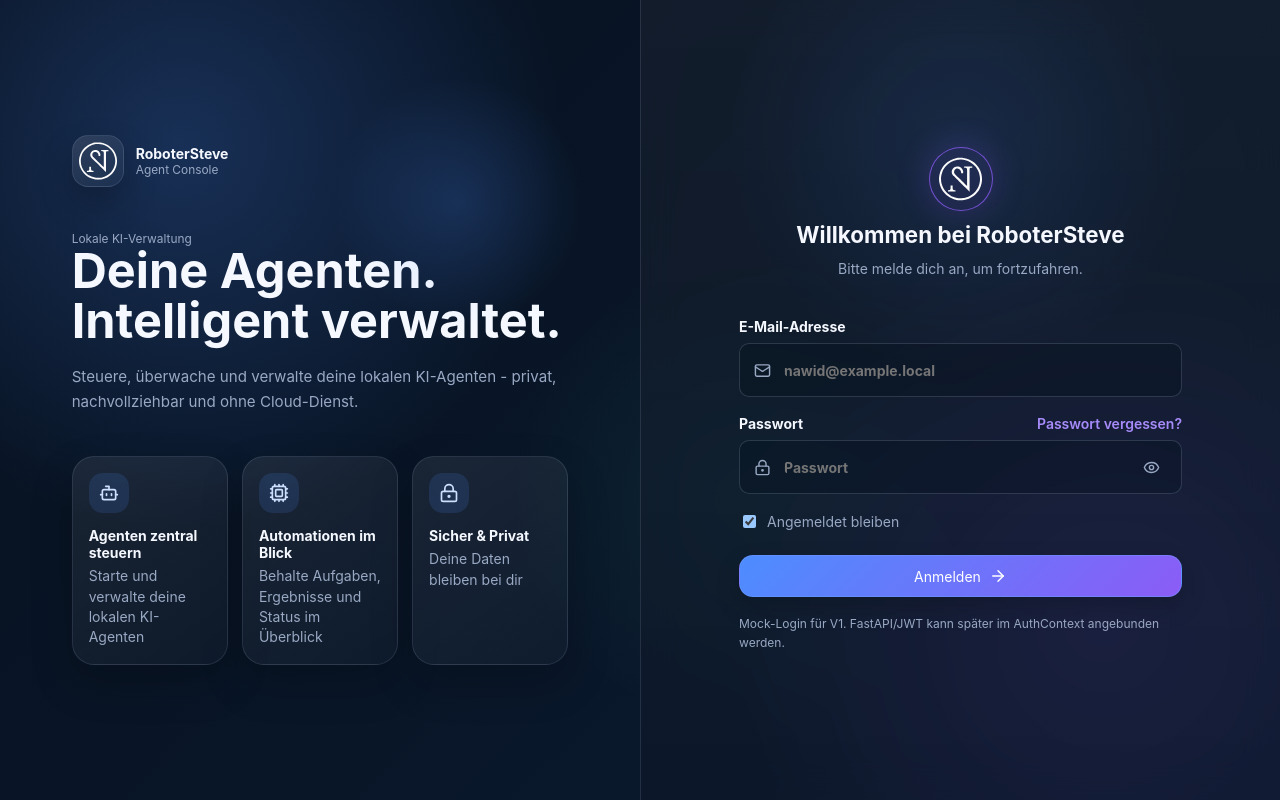
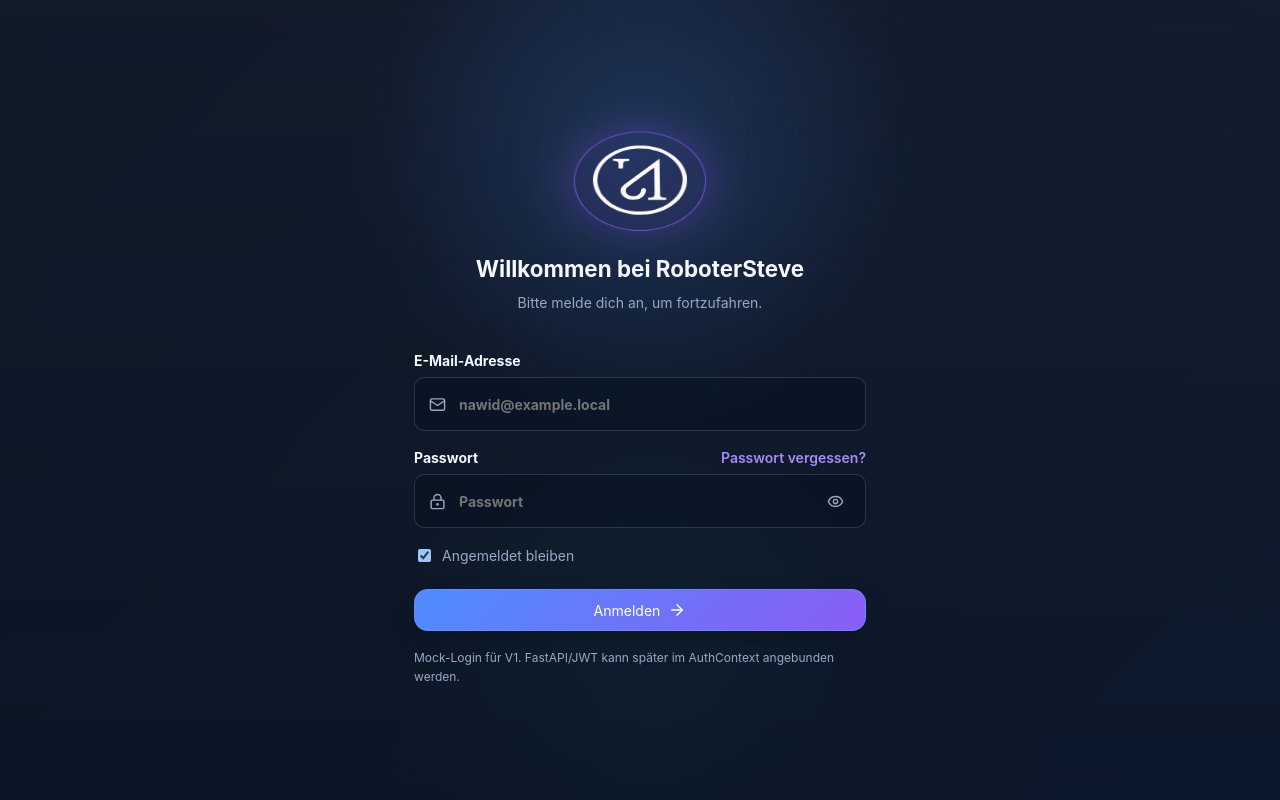
Before and after one commit to nawidseirafi/HA, a React (Vite) app in the folder agent-api/frontend/: page / in a window 1280 px wide. Built offline with nearby package versions, Linux system fonts and the light colour scheme; no server answers.

Commit message:
login angepasst

```diff
--- a/agent-api/frontend/src/pages/LoginPage.tsx
+++ b/agent-api/frontend/src/pages/LoginPage.tsx
@@ -1,63 +1,12 @@
-import { Bot, Cpu, LockKeyhole } from 'lucide-react';
-import logo from '../assets/logo.svg';
 import { LoginForm } from '../components/auth/LoginForm';
 
 interface Props {
   onLoggedIn: () => void;
 }
 
-const features = [
-  {
-    icon: Bot,
-    title: 'Agenten zentral steuern',
-    text: 'Starte und verwalte deine lokalen KI-Agenten',
-  },
-  {
-    icon: Cpu,
-    title: 'Automationen im Blick',
-    text: 'Behalte Aufgaben, Ergebnisse und Status im Überblick',
-  },
-  {
-    icon: LockKeyhole,
-    title: 'Sicher & Privat',
-    text: 'Deine Daten bleiben bei dir',
-  },
-];
-
 export function LoginPage({ onLoggedIn }: Props) {
   return (
     <main className="login-shell">
-      <section className="login-visual">
-        <div className="login-brand">
-          <div className="brand-logo"><img src={logo} alt="RoboterSteve" /></div>
-          <div>
-            <strong>RoboterSteve</strong>
-            <span>Agent Console</span>
-          </div>
-        </div>
-
-        <div className="login-copy">
-          <span className="eyebrow">Lokale KI-Verwaltung</span>
-          <h1>Deine Agenten.<br />Intelligent verwaltet.</h1>
-          <p>Steuere, überwache und verwalte deine lokalen KI-Agenten - privat, nachvollziehbar und ohne Cloud-Dienst.</p>
-        </div>
-
-        <div className="login-feature-list">
-          {features.map((feature) => {
-            const Icon = feature.icon;
-            return (
-              <div className="login-feature" key={feature.title}>
-                <div><Icon size={20} /></div>
-                <section>
-                  <strong>{feature.title}</strong>
-                  <span>{feature.text}</span>
-                </section>
-              </div>
-            );
-          })}
-        </div>
-      </section>
-
       <section className="login-panel">
         <div className="login-card-shell">
           <LoginForm onLoggedIn={onLoggedIn} />
--- a/agent-api/frontend/src/styles/global.css
+++ b/agent-api/frontend/src/styles/global.css
@@ -37,11 +37,10 @@ p { color: var(--muted); line-height: 1.65; }
 .login-shell {
   min-height: 100vh;
   display: grid;
-  grid-template-columns: minmax(0, 1fr) minmax(0, 1fr);
+  grid-template-columns: minmax(0, 1fr);
   background:
-    radial-gradient(circle at 14% 18%, rgba(77, 141, 255, 0.24), transparent 30%),
-    radial-gradient(circle at 58% 62%, rgba(52, 211, 153, 0.08), transparent 26%),
-    radial-gradient(circle at 86% 78%, rgba(139, 92, 246, 0.22), transparent 30%),
+    radial-gradient(circle at 50% 18%, rgba(77, 141, 255, 0.22), transparent 28%),
+    radial-gradient(circle at 50% 78%, rgba(52, 211, 153, 0.08), transparent 26%),
     linear-gradient(135deg, #07111f 0%, #0b1b31 100%);
   overflow: hidden;
 }
@@ -165,7 +164,6 @@ p { color: var(--muted); line-height: 1.65; }
     radial-gradient(circle at 50% 18%, rgba(77, 141, 255, 0.12), transparent 32%),
     linear-gradient(180deg, rgba(255,255,255,0.045), rgba(255,255,255,0.015)),
     rgba(8, 18, 34, 0.54);
-  border-left: 1px solid var(--border);
   backdrop-filter: blur(18px);
 }
 
@@ -193,6 +191,7 @@ p { color: var(--muted); line-height: 1.65; }
   gap: 10px;
   text-align: center;
   margin-bottom: 20px;
+  perspective: 900px;
 }
 
 .login-form-header h2 {
@@ -200,23 +199,29 @@ p { color: var(--muted); line-height: 1.65; }
 }
 
 .login-icon {
-  width: 64px;
-  height: 64px;
+  width: 132px;
+  height: 132px;
   display: grid;
   place-items: center;
   border-radius: 999px;
   color: #bda7ff;
   border: 1px solid rgba(139, 92, 246, 0.78);
   background: rgba(139, 92, 246, 0.08);
-  box-shadow: 0 0 34px rgba(139, 92, 246, 0.24);
+  box-shadow: 0 0 54px rgba(139, 92, 246, 0.32);
   overflow: hidden;
+  animation: login-logo-spin 9s linear infinite;
 }
 
 .login-icon img {
-  width: 48px;
-  height: 48px;
+  width: 104px;
+  height: 104px;
   object-fit: contain;
   display: block;
+}
+
+@keyframes login-logo-spin {
+  from { transform: rotateX(0deg); }
+  to { transform: rotateX(360deg); }
 }
 
 .auth-field {
```
